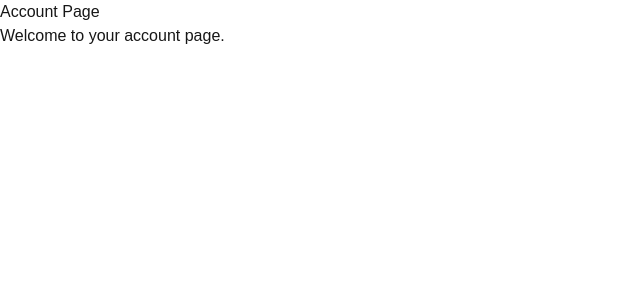
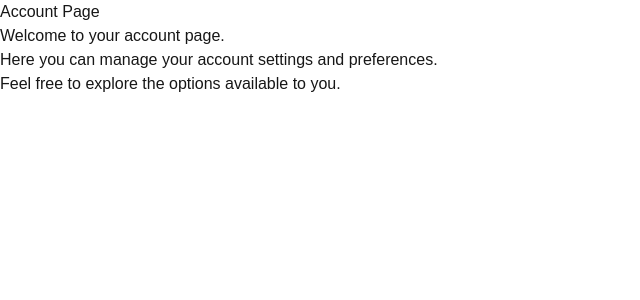
Before and after one commit to Team-Routex/erp_frontend, a Next.js app: page /account in a window 1280 px wide. Shown: the top 300 px of the page, without its empty margins (0-640 px from the left). Built offline with nearby package versions, Linux system fonts and the light colour scheme.

Commit message:
added  development branch

```diff
--- a/src/app/account/page.jsx
+++ b/src/app/account/page.jsx
@@ -3,6 +3,8 @@ export default function AccountPage() {
         <div>
             <h1>Account Page</h1>
             <p>Welcome to your account page.</p>
+            <p>Here you can manage your account settings and preferences.</p>
+            <p>Feel free to explore the options available to you.</p>
         </div>
     );
 }
```
